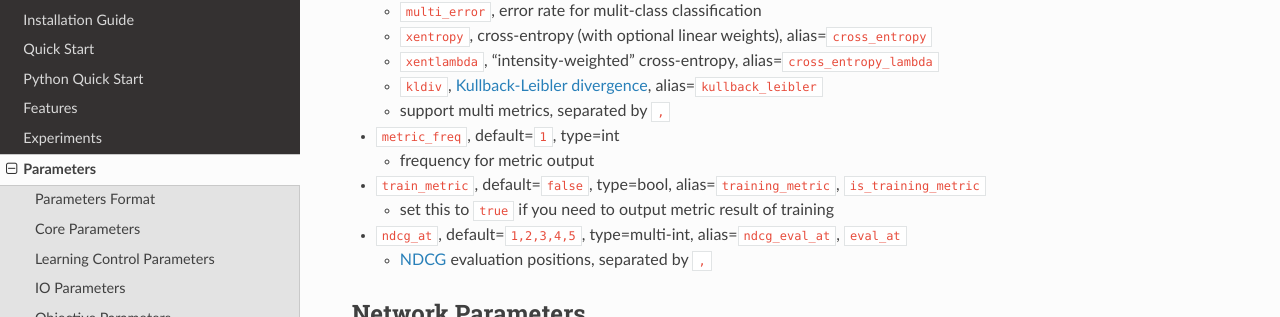
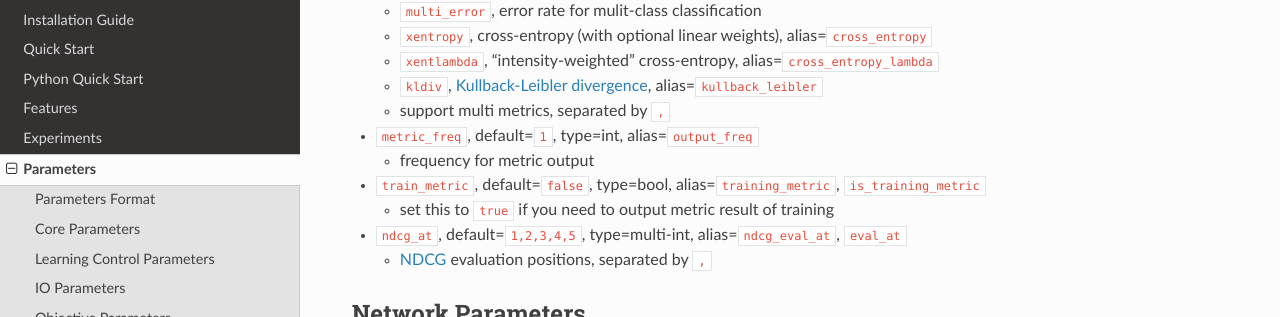
Before and after one commit to microsoft/LightGBM, a Sphinx documentation site: the page built from docs/Parameters.rst, in a window 1280 px wide and 900 px high, scrolled down 8070 px. Shown: the part 132-449 px from the top of the window. Built offline with Sphinx 7.4.7 and the Read the Docs theme 2.0.0, drawn with Linux system fonts in a browser that asks for light colours.

Commit message:
add output_freq to aliases

```diff
--- a/docs/Parameters.rst
+++ b/docs/Parameters.rst
@@ -602,7 +602,7 @@ Metric Parameters
 
    -  support multi metrics, separated by ``,``
 
--  ``metric_freq``, default=\ ``1``, type=int
+-  ``metric_freq``, default=\ ``1``, type=int, alias=\ ``output_freq``
 
    -  frequency for metric output
 
```
Also changed, not shown: 1 other file.
